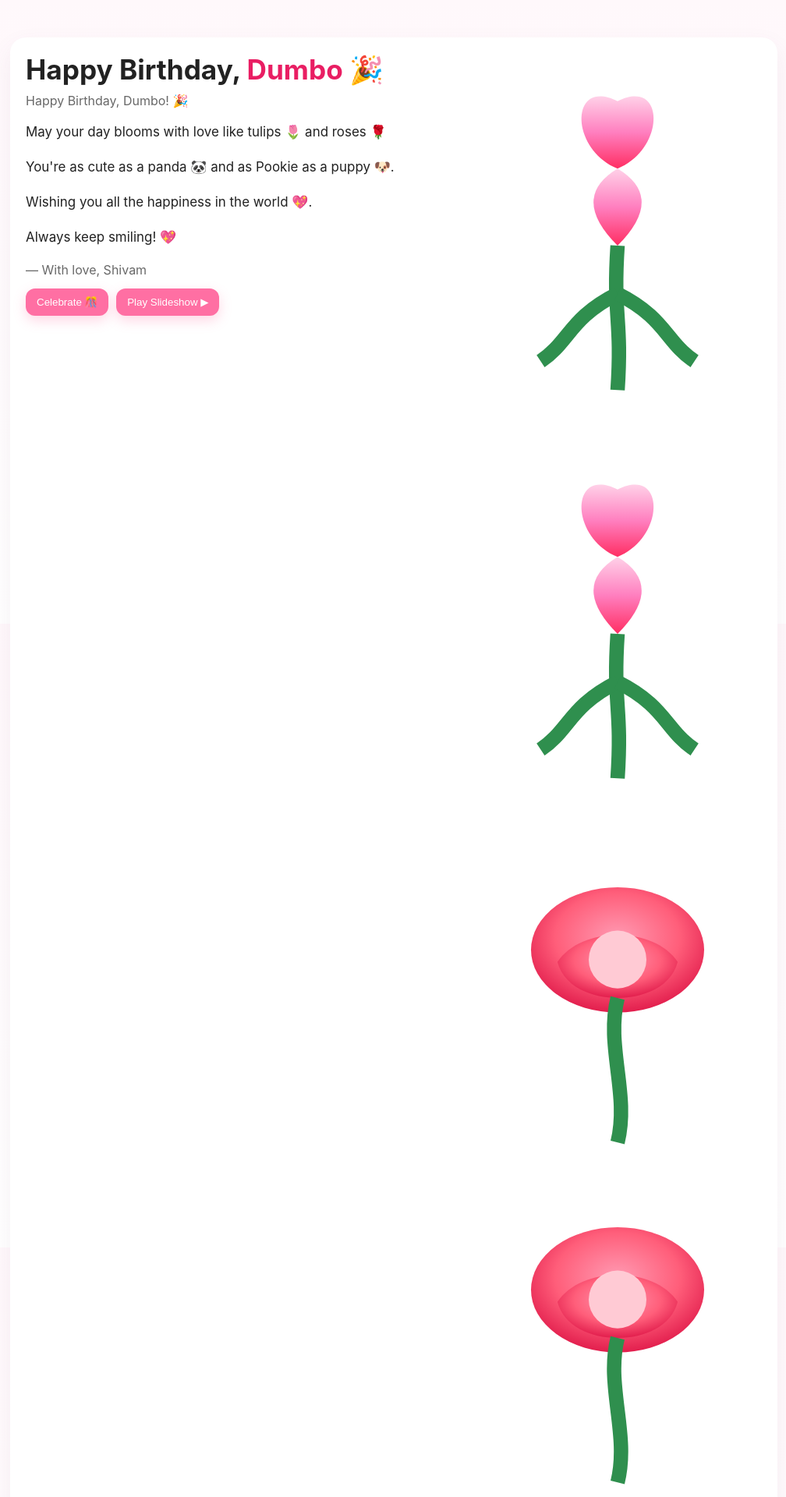
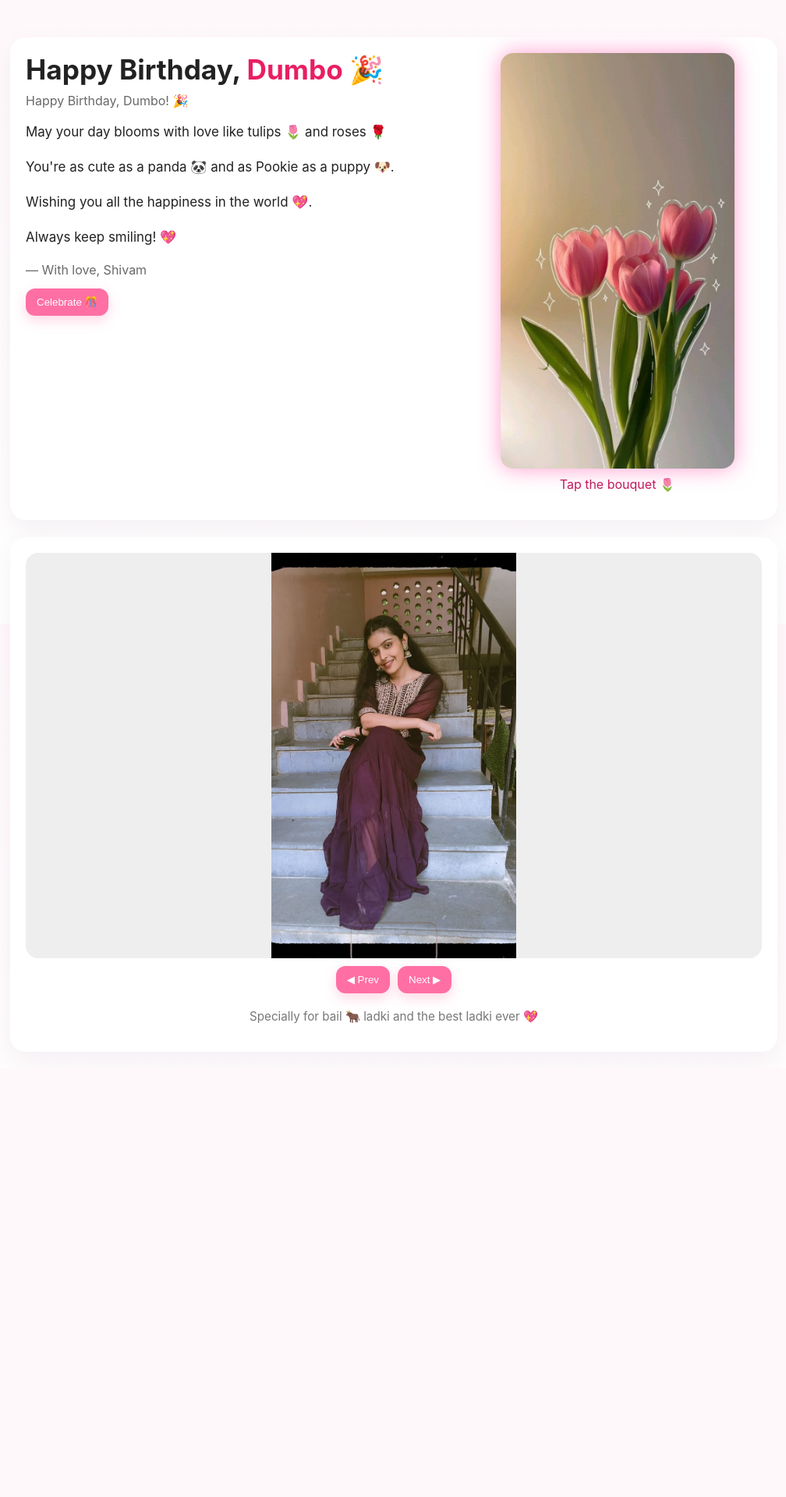
Before and after one commit to kuchbhishivam/anwesha-birthday, a Flask app: page / in a window 1280 px wide. Shown: the top 1920 px of the page at 78% size, without its empty margins (135-1143 px from the left). After the commit the page ends 1313 px from the top, so only its background shows below. Run offline with Flask 3, Linux system fonts and the light colour scheme.

Commit message:
Update index.html

```diff
--- a/templates/index.html
+++ b/templates/index.html
@@ -8,40 +8,51 @@
 </head>
 <body>
   <div class="wrap">
+
+    <!-- ================= HERO SECTION ================= -->
     <header class="card hero">
       <div class="hero-left">
         <h1>Happy Birthday, <span class="name">{{ girl_name }}</span> 🎉</h1>
         {% if subtitle %}<p class="lead">{{ subtitle }}</p>{% endif %}
         <div class="msg">{{ message_html|safe }}</div>
         <div class="from">— With love, {{ from_name }}</div>
+
         <div class="actions">
           <button id="celebrate" class="btn">Celebrate 🎊</button>
-          <button id="play" class="btn outline">Play Slideshow ▶</button>
+          <!-- ❌ Play Slideshow button REMOVED -->
         </div>
       </div>
+
       <div class="hero-right">
-        <!-- Bouquet block (tulips & roses with subtle realistic gradients) -->
-        <div class="bouquet">
-          <img class="flower tulip t1" src="{{ url_for('static', filename='img/tulip.svg') }}" alt="tulip">
-          <img class="flower tulip t2" src="{{ url_for('static', filename='img/tulip.svg') }}" alt="tulip">
-          <img class="flower rose r1"  src="{{ url_for('static', filename='img/rose.svg') }}" alt="rose">
-          <img class="flower rose r2"  src="{{ url_for('static', filename='img/rose.svg') }}" alt="rose">
-          <div class="stem s1"></div>
-          <div class="stem s2"></div>
-          <div class="stem s3"></div>
+        <!-- Tulip Bouquet Overlay (REAL images) -->
+        <div id="bouquetOverlay">
+          <img
+            id="bouquetImg"
+            src="{{ url_for('static', filename='img/tulip1.jpg') }}"
+            alt="Tulip Bouquet">
+          <p class="tap-note">Tap the bouquet 🌷</p>
         </div>
       </div>
     </header>
 
+    <!-- ================= GALLERY ================= -->
     <section class="card gallery">
       <div class="frame">
-        <img id="photo" src="{{ photos[0] if photos else url_for('static', filename='img/placeholder.png') }}" alt="photo"/>
+        <img
+          id="photo"
+          src="{{ photos[0] if photos else url_for('static', filename='img/placeholder.png') }}"
+          alt="photo"/>
       </div>
+
       <div class="controls">
         <button class="btn" id="prev">◀ Prev</button>
         <button class="btn" id="next">Next ▶</button>
       </div>
-      <p class="hint">Put your photos in <code>static/photos</code>. Supported: .png .jpg .jpeg .webp .gif</p>
+
+      <!-- ❌ Old hint removed -->
+      <p class="footer-note">
+        Specially for bail 🐂 ladki and the best ladki ever 💖
+      </p>
     </section>
   </div>
 
@@ -49,6 +60,11 @@
   <div id="confetti" class="confetti"></div>
   <div id="petals" class="petals"></div>
 
+  <!-- Background Music -->
+  <audio id="birthdayMusic" loop>
+    <source src="{{ url_for('static', filename='audio/birthdayMusic.mp3') }}" type="audio/mpeg">
+  </audio>
+
   <script>
     const photos = {{ photos|tojson }};
   </script>
```
